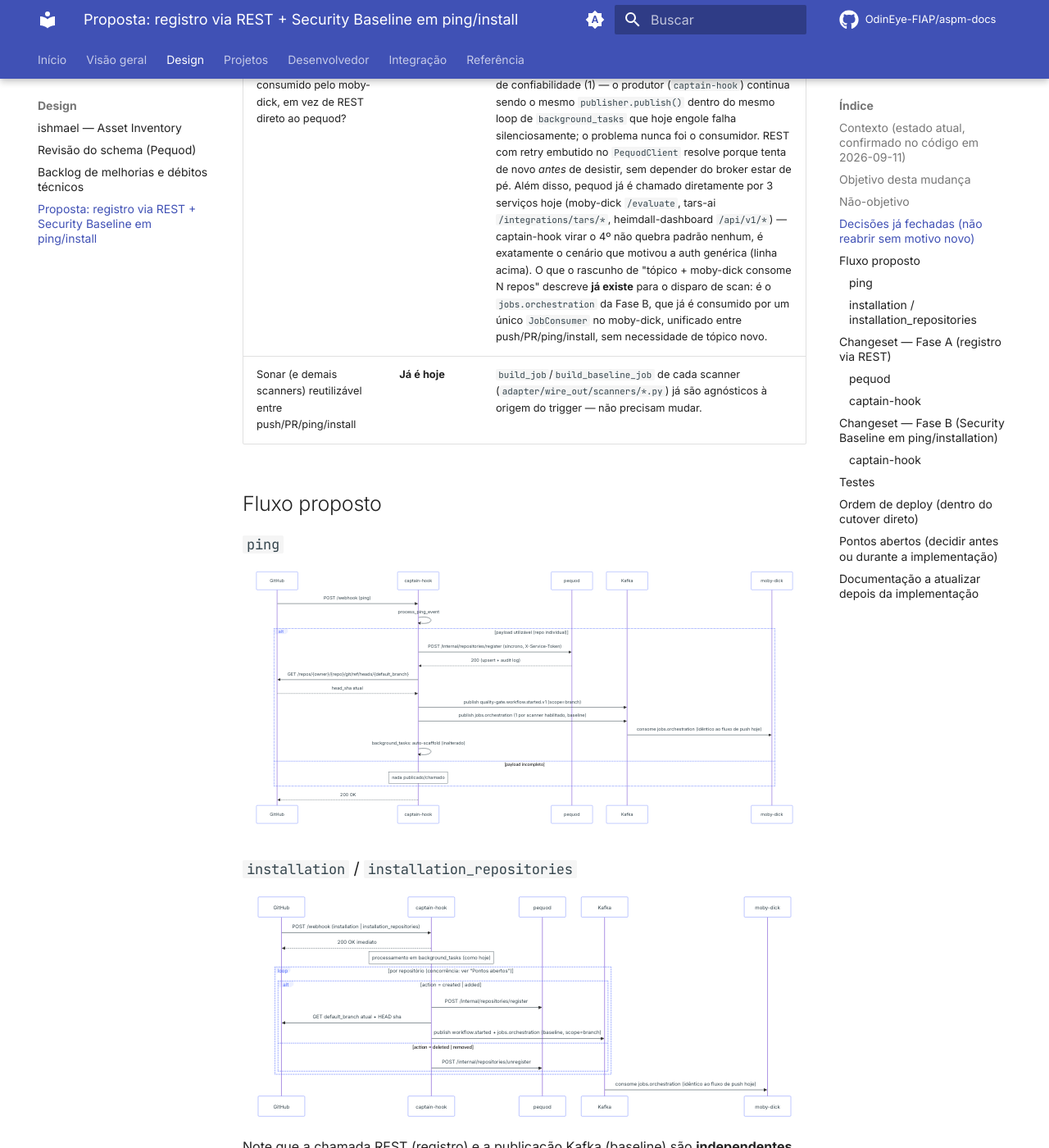
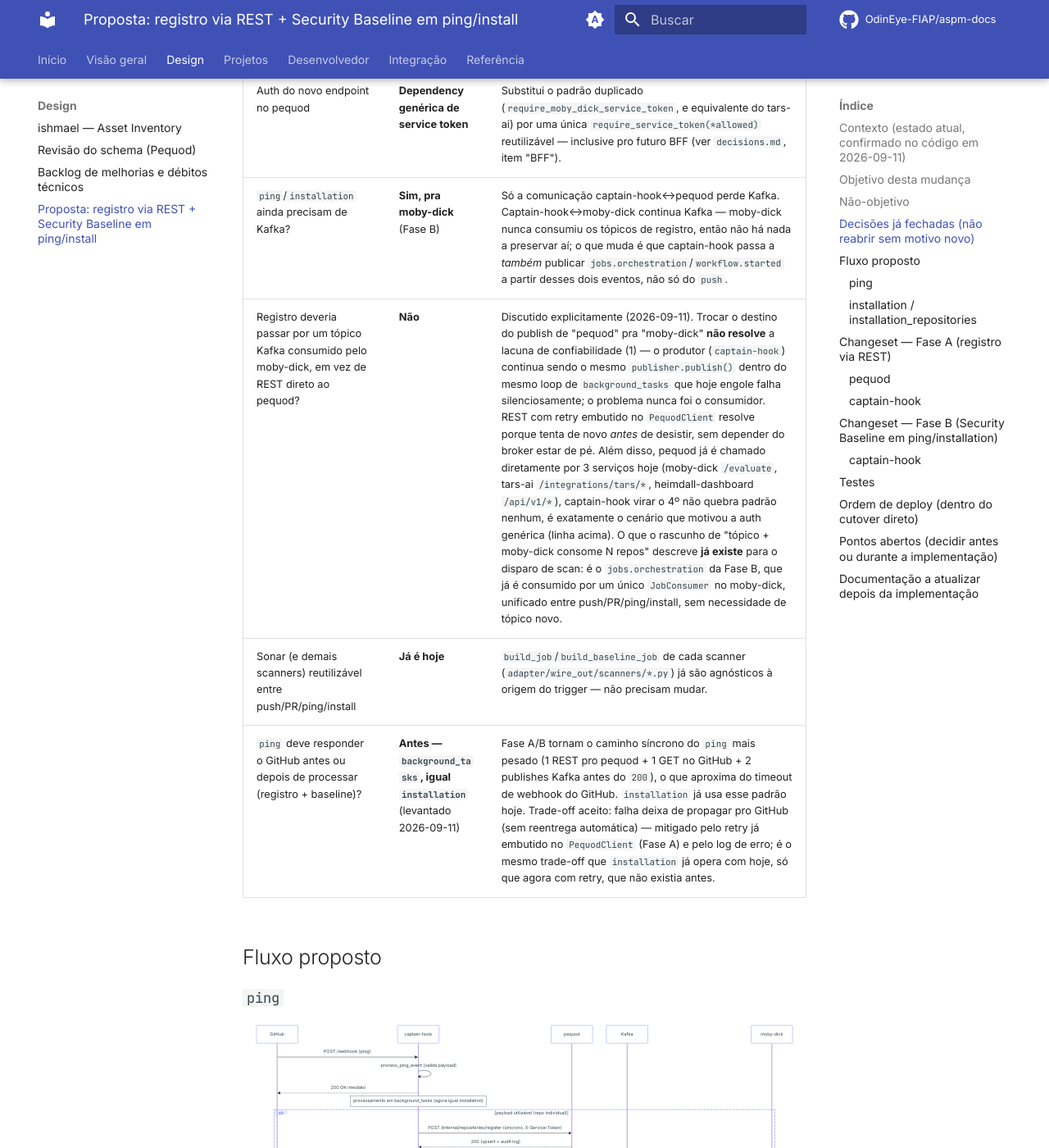
Before and after one commit to OdinEye-FIAP/aspm-docs, an MkDocs documentation site: the page built from docs/design/ping-install-rest-migration.md, in a window 1280 px wide and 1400 px high, scrolled down 2151 px. Shown: the whole window at 82% size. Built offline with MkDocs 1.6.1 and Material for MkDocs 9.7.7, drawn with Linux system fonts in a browser that asks for light colours; comment, search, counter and statistics services are not loaded; some of the changed text lies outside the part shown.

Commit message:
docs: ping tambem responde 200 via background_tasks (consistente c/ installation)

````diff
--- a/docs/design/ping-install-rest-migration.md
+++ b/docs/design/ping-install-rest-migration.md
@@ -15,7 +15,8 @@ do pequod, via Kafka (`repository.registered.v1`/`repository.unregistered.v1`,
 produtor captain-hook, consumidor pequod — confirmado como único par
 producer/consumer desses tópicos, sem terceiros dependendo deles).
 
-Isso tem duas lacunas, uma de confiabilidade e uma de escopo:
+Isso tem três lacunas: confiabilidade, escopo e consistência do padrão de
+resposta ao GitHub.
 
 1. **Confiabilidade:** `ping` propaga falha de publish Kafka pra resposta
    HTTP do webhook (GitHub reentrega). Mas `installation`/`installation_repositories`
@@ -32,6 +33,14 @@ Isso tem duas lacunas, uma de confiabilidade e uma de escopo:
    O primeiro Security Baseline (scope=`branch`) só acontece no próximo
    `push` na default branch, o que pode nunca acontecer logo após o
    onboarding.
+3. **Consistência de resposta ao GitHub (levantado 2026-09-11):** `installation`
+   já responde `200 OK` **antes** de processar (tudo em `background_tasks`);
+   `ping` responde `200 OK` só **depois** de processar tudo de forma síncrona
+   no request handler (só o auto-scaffold roda em background hoje). Isso já
+   era uma inconsistência menor, mas com a Fase A/B abaixo o caminho síncrono
+   do `ping` cresce (REST pro pequod + `GET` no GitHub pro HEAD sha + 2
+   publishes Kafka) antes de responder — risco real de aproximar do timeout
+   de webhook do GitHub (~10s) num pequod ou GitHub API mais lentos.
 
 ## Objetivo desta mudança
 
@@ -45,6 +54,10 @@ Isso tem duas lacunas, uma de confiabilidade e uma de escopo:
   máquina que já existe pro `push` (`quality-gate.workflow.started.v1` +
   `jobs.orchestration`, consumida pelo moby-dick exatamente como hoje).
   Resolve a lacuna de escopo (2).
+- **Fase A/B, ajuste de consistência:** `ping` passa a responder `200 OK`
+  **antes** de processar, igual `installation` — todo o trabalho (REST
+  registro, GET do HEAD sha, publishes Kafka, scaffold) roda em
+  `background_tasks`. Resolve a lacuna (3).
 
 ## Não-objetivo
 
@@ -65,8 +78,9 @@ Isso tem duas lacunas, uma de confiabilidade e uma de escopo:
 | Estratégia de corte | **Cutover direto** | Volume baixo, sem terceiros consumindo os tópicos hoje. Sem dual-write/feature-flag temporário. |
 | Auth do novo endpoint no pequod | **Dependency genérica de service token** | Substitui o padrão duplicado (`require_moby_dick_service_token`, e equivalente do tars-ai) por uma única `require_service_token(*allowed)` reutilizável — inclusive pro futuro BFF (ver `decisions.md`, item "BFF"). |
 | `ping`/`installation` ainda precisam de Kafka? | **Sim, pra moby-dick** (Fase B) | Só a comunicação captain-hook↔pequod perde Kafka. Captain-hook↔moby-dick continua Kafka — moby-dick nunca consumiu os tópicos de registro, então não há nada a preservar aí; o que muda é que captain-hook passa a *também* publicar `jobs.orchestration`/`workflow.started` a partir desses dois eventos, não só do `push`. |
-| Registro deveria passar por um tópico Kafka consumido pelo moby-dick, em vez de REST direto ao pequod? | **Não** | Discutido explicitamente (2026-09-11). Trocar o destino do publish de "pequod" pra "moby-dick" **não resolve** a lacuna de confiabilidade (1) — o produtor (`captain-hook`) continua sendo o mesmo `publisher.publish()` dentro do mesmo loop de `background_tasks` que hoje engole falha silenciosamente; o problema nunca foi o consumidor. REST com retry embutido no `PequodClient` resolve porque tenta de novo *antes* de desistir, sem depender do broker estar de pé. Além disso, pequod já é chamado diretamente por 3 serviços hoje (moby-dick `/evaluate`, tars-ai `/integrations/tars/*`, heimdall-dashboard `/api/v1/*`) — captain-hook virar o 4º não quebra padrão nenhum, é exatamente o cenário que motivou a auth genérica (linha acima). O que o rascunho de "tópico + moby-dick consome N repos" descreve **já existe** para o disparo de scan: é o `jobs.orchestration` da Fase B, que já é consumido por um único `JobConsumer` no moby-dick, unificado entre push/PR/ping/install, sem necessidade de tópico novo. |
+| Registro deveria passar por um tópico Kafka consumido pelo moby-dick, em vez de REST direto ao pequod? | **Não** | Discutido explicitamente (2026-09-11). Trocar o destino do publish de "pequod" pra "moby-dick" **não resolve** a lacuna de confiabilidade (1) — o produtor (`captain-hook`) continua sendo o mesmo `publisher.publish()` dentro do mesmo loop de `background_tasks` que hoje engole falha silenciosamente; o problema nunca foi o consumidor. REST com retry embutido no `PequodClient` resolve porque tenta de novo *antes* de desistir, sem depender do broker estar de pé. Além disso, pequod já é chamado diretamente por 3 serviços hoje (moby-dick `/evaluate`, tars-ai `/integrations/tars/*`, heimdall-dashboard `/api/v1/*`), captain-hook virar o 4º não quebra padrão nenhum, é exatamente o cenário que motivou a auth genérica (linha acima). O que o rascunho de "tópico + moby-dick consome N repos" descreve **já existe** para o disparo de scan: é o `jobs.orchestration` da Fase B, que já é consumido por um único `JobConsumer` no moby-dick, unificado entre push/PR/ping/install, sem necessidade de tópico novo. |
 | Sonar (e demais scanners) reutilizável entre push/PR/ping/install | **Já é hoje** | `build_job`/`build_baseline_job` de cada scanner (`adapter/wire_out/scanners/*.py`) já são agnósticos à origem do trigger — não precisam mudar. |
+| `ping` deve responder o GitHub antes ou depois de processar (registro + baseline)? | **Antes — `background_tasks`, igual `installation`** (levantado 2026-09-11) | Fase A/B tornam o caminho síncrono do `ping` mais pesado (1 REST pro pequod + 1 GET no GitHub + 2 publishes Kafka antes do `200`), o que aproxima do timeout de webhook do GitHub. `installation` já usa esse padrão hoje. Trade-off aceito: falha deixa de propagar pro GitHub (sem reentrega automática) — mitigado pelo retry já embutido no `PequodClient` (Fase A) e pelo log de erro; é o mesmo trade-off que `installation` já opera com hoje, só que agora com retry, que não existia antes. |
 
 ## Fluxo proposto
 
@@ -81,7 +95,10 @@ sequenceDiagram
     participant MD as moby-dick
 
     GH->>CH: POST /webhook (ping)
-    CH->>CH: process_ping_event
+    CH->>CH: process_ping_event (valida payload)
+    CH-->>GH: 200 OK imediato
+    Note over CH: processamento em background_tasks (agora igual installation)
+
     alt payload utilizável (repo individual)
         CH->>PQ: POST /internal/repositories/register (síncrono, X-Service-Token)
         PQ-->>CH: 200 (upsert + audit log)
@@ -90,11 +107,10 @@ sequenceDiagram
         CH->>K: publish quality-gate.workflow.started.v1 (scope=branch)
         CH->>K: publish jobs.orchestration (1 por scanner habilitado, baseline)
         K->>MD: consome jobs.orchestration (idêntico ao fluxo de push hoje)
-        CH->>CH: background_tasks: auto-scaffold (inalterado)
+        CH->>CH: auto-scaffold (inalterado, já era background)
     else payload incompleto
         Note over CH: nada publicado/chamado
     end
-    CH-->>GH: 200 OK
 ```
 
 ### `installation` / `installation_repositories`
@@ -132,6 +148,11 @@ e mesmo essa não é rígida, porque `pequod/controller/quality_gate_controller.
 já tolera um `scanner.completed` chegando antes do `workflow.started`
 (cria um run "provisório").
 
+Com o ajuste de consistência, `ping` e `installation` agora seguem o
+**mesmo padrão de resposta**: validação mínima de payload no request
+handler (síncrono, rápido) → `200 OK` imediato → todo o trabalho de
+rede (REST pequod, GET GitHub, publish Kafka) em `background_tasks`.
+
 ## Changeset — Fase A (registro via REST)
 
 ### pequod
@@ -157,7 +178,7 @@ já tolera um `scanner.completed` chegando antes do `workflow.started`
 |---|---|
 | `diplomat/http_out/pequod_client.py` (novo) | Espelha `moby-dick/diplomat/http_out/pequod_client.py`: classe `PequodClient` com `register_repository(event: RepositoryRegisteredEvent) -> None` e `unregister_repository(event: RepositoryUnregisteredEvent) -> None`. `POST {pequod_base_url}/internal/repositories/register`/`/unregister`, header `X-Service-Token: {pequod_service_token}`, retry exponencial em 429/5xx/erro de conexão (`pequod_api_max_attempts`/`pequod_api_retry_base_seconds`), timeout `pequod_api_timeout_seconds`. Levanta erro (não engole) em falha definitiva — quem chama decide o que fazer. |
 | `config/settings.py` | + `pequod_base_url`, `pequod_service_token`, `pequod_api_timeout_seconds: float = 10.0`, `pequod_api_max_attempts: int = 4`, `pequod_api_retry_base_seconds: float = 0.5`. Remove `topic_repository_registered`, `topic_repository_unregistered`. |
-| `controller/ping_controller.py` | Troca `await publisher.publish(topic=settings.topic_repository_registered, ...)` por `await get_pequod_client().register_repository(registration_event)`. Falha propaga (mesmo comportamento atual — webhook retorna erro, GitHub reentrega). |
+| `controller/ping_controller.py` | Reestruturado pra seguir o mesmo padrão de `installation_controller.py`: o handler HTTP faz só a validação mínima do payload (`process_ping_event`), agenda uma única função em `background_tasks` (ex. `_process_ping_registration`) e retorna `200 OK` imediatamente. Dentro do background task: `await get_pequod_client().register_repository(registration_event)` (troca do antigo `publisher.publish(topic=settings.topic_repository_registered, ...)`), seguido do fluxo de Fase B. Falha agora **não propaga mais pra resposta HTTP** — só loga (`logger.exception`), mesma filosofia que `installation` já usa. Mitigado pelo retry do `PequodClient`. |
 | `controller/installation_controller.py` | `_publish_registrations_sequentially`/`_publish_unregistrations_sequentially` trocam o `publisher.publish(...)` por `get_pequod_client().register_repository(event)`/`.unregister_repository(event)`. Mantém o try/except por repositório (mesma filosofia: 1 falha não aborta o lote) — só que agora a falha só ocorre depois de esgotado o retry do `PequodClient`, não na primeira tentativa. |
 | `diplomat/messaging/kafka_producer.py` | Sem mudança — continua em uso por `jobs.orchestration`/`quality-gate.workflow.started.v1`. |
 
@@ -169,7 +190,7 @@ já tolera um `scanner.completed` chegando antes do `workflow.started`
 |---|---|
 | `diplomat/http_out/github_read_client.py` (novo, ou método novo em `github_write_client.py` se fizer mais sentido reaproveitar o cliente existente) | Método pra buscar o HEAD sha atual de uma branch: `GET /repos/{owner}/{repo}/git/ref/heads/{branch}` (usa o mesmo installation token que `GitHubWriteClient` já minta pra `enrich_registrations_with_repository_details`/scaffold). |
 | `adapter/wire_in/install_baseline_adapter.py` (novo) | `to_baseline_context_from_registration(event: RepositoryRegisteredEvent, head_sha: str) -> BaselineContext` — monta o mesmo `BaselineContext` que `push_adapter.to_baseline_context` produz a partir de um push, só que a partir dos dados já disponíveis no evento de registro + do `head_sha` buscado via API. |
-| `controller/ping_controller.py` | Depois do registro (REST), se `registration_event.default_branch` estiver preenchido: busca o HEAD sha, monta `BaselineContext`, chama a mesma `_build_baseline_jobs`/`to_baseline_workflow_started_event` que `push_controller.py` usa (extrair essas duas funções pra um módulo compartilhado, ex. `controller/baseline_jobs.py`, pra não duplicar código entre `push_controller` e `ping_controller`/`installation_controller`), publica `workflow.started` + `jobs.orchestration`. |
+| `controller/ping_controller.py` | Dentro do mesmo background task do registro (ver Fase A acima): depois do `register_repository`, se `registration_event.default_branch` estiver preenchido, busca o HEAD sha, monta `BaselineContext`, chama a mesma `_build_baseline_jobs`/`to_baseline_workflow_started_event` que `push_controller.py` usa (extrair essas duas funções pra um módulo compartilhado, ex. `controller/baseline_jobs.py`, pra não duplicar código entre `push_controller` e `ping_controller`/`installation_controller`), publica `workflow.started` + `jobs.orchestration`. |
 | `controller/installation_controller.py` | Idem, dentro do loop por repositório, só pra `action=created`/`added` (não pra `deleted`/`removed`, óbvio). |
 | `controller/push_controller.py` | Refatorado só pra importar `_build_baseline_jobs` do módulo compartilhado em vez de definir localmente — comportamento idêntico. |
 
@@ -178,18 +199,18 @@ já tolera um `scanner.completed` chegando antes do `workflow.started`
 ## Testes
 
 - pequod: unit test de `require_service_token` (aceita serviço certo, rejeita token errado, rejeita serviço não-listado em `allowed`, modo dev sem token configurado). Integration test do router novo: registro cria `application`; registro duplicado (mesmo `repository_id`) faz upsert, não duplica; unregister faz soft delete; 401 sem token.
-- captain-hook: unit test de `PequodClient` (retry em 5xx, propaga em 404, propaga depois de esgotar tentativas). Unit test de `ping_controller`/`installation_controller` com `PequodClient` mockado — cobre o caso de falha isolada não abortar o lote em `installation`. Fase B: teste de que `BaselineContext` sintético (via ping/install) gera o mesmo formato de `JobDescriptor` que o caminho de `push` gera pro mesmo repo/branch (só o `trigger`/`delivery_id` diferem).
-- Manual/staging: instalar a App num repo de teste (`aspm-vuln-lab` ou `clint-eastwood`) e confirmar: aplicação aparece no pequod imediatamente (sem esperar push), Security Baseline dispara e aparece Issue agregada no repo, `ping` de reconfiguração de webhook não duplica nada.
+- captain-hook: unit test de `PequodClient` (retry em 5xx, propaga em 404, propaga depois de esgotar tentativas). Unit test de `ping_controller`/`installation_controller` com `PequodClient` mockado — cobre o caso de falha isolada não abortar o lote em `installation`, **e** o caso de `ping` responder `200` mesmo quando o background task falha (comportamento novo, precisa de teste dedicado). Fase B: teste de que `BaselineContext` sintético (via ping/install) gera o mesmo formato de `JobDescriptor` que o caminho de `push` gera pro mesmo repo/branch (só o `trigger`/`delivery_id` diferem).
+- Manual/staging: instalar a App num repo de teste (`aspm-vuln-lab` ou `clint-eastwood`) e confirmar: aplicação aparece no pequod imediatamente (sem esperar push), Security Baseline dispara e aparece Issue agregada no repo, `ping` de reconfiguração de webhook não duplica nada, `ping` responde `200` rapidamente mesmo com pequod/GitHub API lentos (validar com um delay artificial em staging).
 
 ## Ordem de deploy (dentro do cutover direto)
 
 Mesmo sem dual-write, a ordem de deploy entre os dois serviços importa:
 
 1. **pequod** primeiro: adiciona o endpoint novo, mas **mantém** os consumers Kafka de registro rodando nesse deploy (aditivo, não quebra nada ainda).
-2. **captain-hook**: troca publish por REST. A partir daqui, os tópicos `repository.registered.v1`/`.unregistered.v1` deixam de receber mensagens.
+2. **captain-hook**: troca publish por REST **e** move `ping` pra `background_tasks`. A partir daqui, os tópicos `repository.registered.v1`/`.unregistered.v1` deixam de receber mensagens.
 3. **pequod**, follow-up: remove os consumers Kafka + tópicos/DLQs das settings (agora sim, seguro — confirmado que não há mais producer).
 
-Fase B pode ir no mesmo deploy do captain-hook do passo 2, ou em um deploy seguinte — não tem dependência com a Fase A além de reaproveitar o `PequodClient`/registro já migrado.
+Fase B pode ir no mesmo deploy do captain-hook do passo 2, ou em um deploy seguinte — não tem dependência com a Fase A além de reaproveitar o `PequodClient`/registro já migrado. O ajuste de `ping` pra `background_tasks` deve ir junto do passo 2 (é mudança no mesmo arquivo/handler).
 
 ## Pontos abertos (decidir antes ou durante a implementação)
 
@@ -199,9 +220,9 @@ Fase B pode ir no mesmo deploy do captain-hook do passo 2, ou em um deploy segui
 
 ## Documentação a atualizar depois da implementação
 
-- `docs/captain-hook.md`: os dois diagramas sequenciais de `ping`/`installation` (adicionados no PR #19) passam a refletir REST + baseline, não mais só Kafka de registro.
+- `docs/captain-hook.md`: os dois diagramas sequenciais de `ping`/`installation` (adicionados no PR #19) passam a refletir REST + baseline + resposta imediata via `background_tasks`, não mais só Kafka de registro.
 - `docs/reference/kafka-topics.md`: remove `repository.registered.v1`/`.unregistered.v1` e as DLQs correspondentes.
-- `docs/reference/http-endpoints.md`: adiciona `/internal/repositories/register`/`unregister` no pequod; atualiza a lista de "Side effects" do `POST /webhook` do captain-hook.
+- `docs/reference/http-endpoints.md`: adiciona `/internal/repositories/register`/`unregister` no pequod; atualiza a lista de "Side effects" do `POST /webhook` do captain-hook; documenta que `ping` agora também responde antes de processar (como `installation`).
     - **Achado à parte, não relacionado a esta proposta:** esse mesmo arquivo hoje lista `github.events.raw` como side-effect "sempre" publicado pelo `/webhook` — esse tópico não existe no código (já corrigido em `architecture.md`/`kafka-topics.md`/`decisions.md`, mas este arquivo específico ficou de fora daquela correção). Vale um fix separado, pequeno, independente desta proposta.
 - `docs/overview/decisions.md`: nova decisão numerada (ex. §19) documentando a mudança feita; mover o item de "Open questions" pra "Resolvido".
 - `docs/overview/repos.md`: responsabilidades do captain-hook mencionam "publicar registro/baixa via Kafka" — atualizar pra REST.
````
